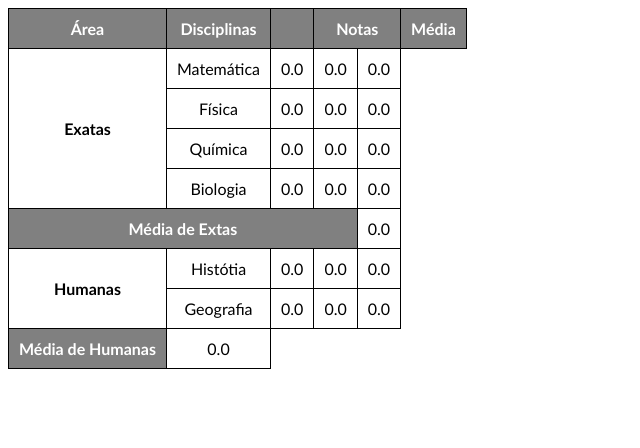
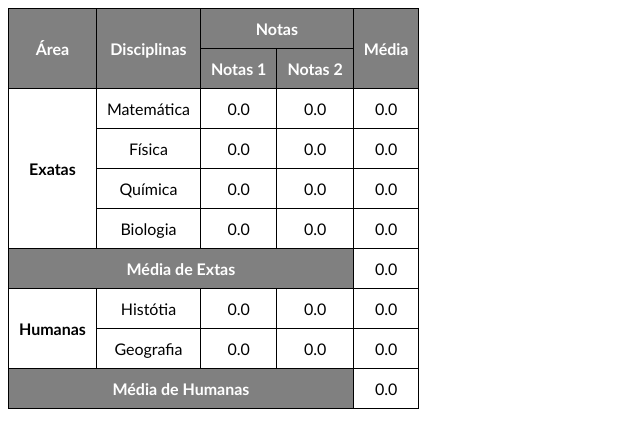
Before and after one commit to EduardoFerreira-dev/html-css, a plain HTML site: page desafios/d013/dasafio3.html in a window 1280 px wide. Shown: the whole page, without its empty margins (0-640 px from the left). Drawn offline with Linux system fonts and the light colour scheme.

Commit message:
Update dasafio3.html

```diff
--- a/desafios/d013/dasafio3.html
+++ b/desafios/d013/dasafio3.html
@@ -1,4 +1,4 @@
-<!DOCTYPE html>
+ <!DOCTYPE html>
 <html lang="pt-br">
 <head>
     <meta charset="UTF-8">
@@ -36,9 +36,13 @@
         <thead>
             <tr>
                 <th rowspan="2">Área</th>
-                <th rowspan="2">Disciplinas<th>
+                <th rowspan="2">Disciplinas</th>
                 <th colspan="2">Notas</th>
                 <th rowspan="2">Média</th>
+            </tr>
+            <tr>
+                <th>Notas 1</th>
+                <th>Notas 2</th>
             </tr>
         </thead>
         <tbody>
@@ -84,7 +88,7 @@
                 <td>0.0</td>
             </tr>
             <tr>
-                <th>Média de Humanas</th>
+                <th  colspan="4">Média de Humanas</th>
                 <td>0.0</td>
             </tr>
 
```
